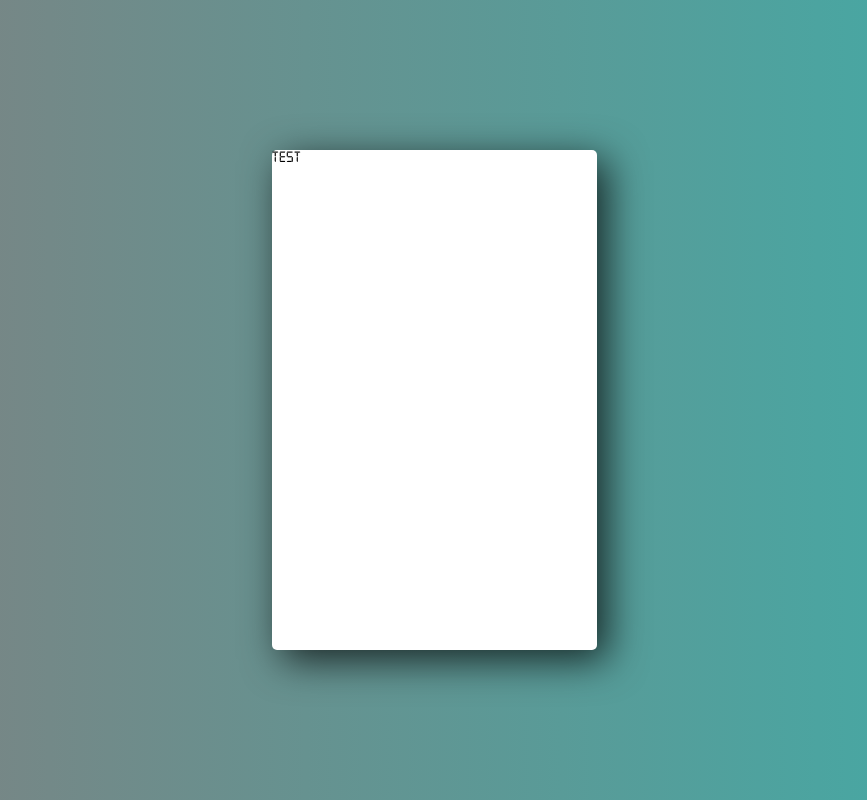
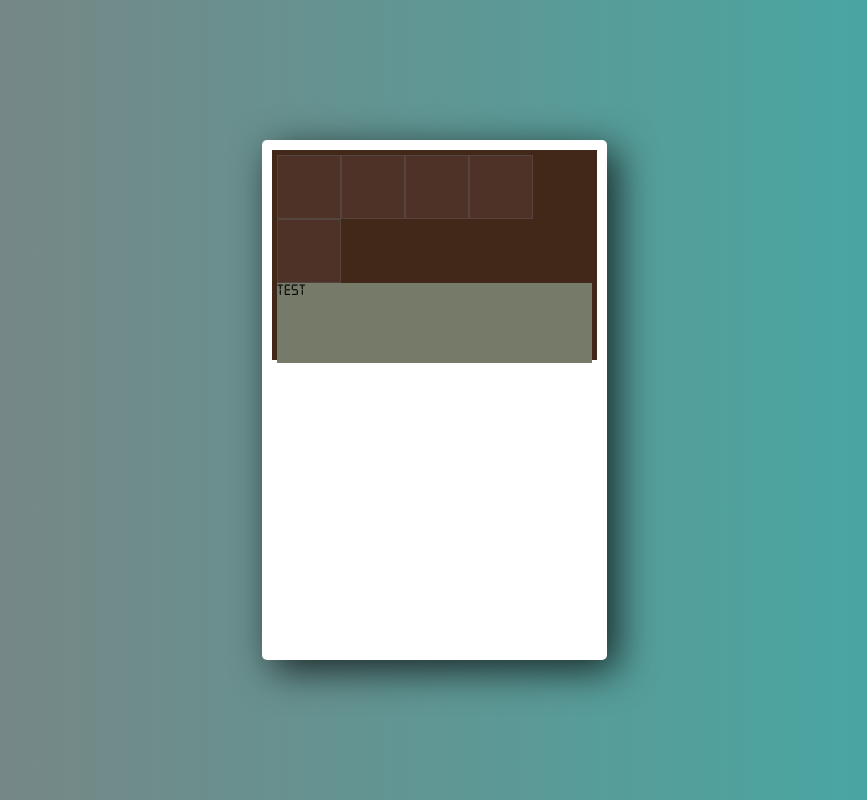
Before and after one commit to piotrbartnik/RPNcalculator, a website: page index.html in a window 1280 px wide. Shown: the whole page, without its empty margins (206-1073 px from the left). Drawn offline with Linux system fonts and the light colour scheme.

Commit message:
building visual calc

```diff
--- a/index.html
+++ b/index.html
@@ -13,7 +13,13 @@
 <body>
   <section class="main">
     <div class="container">
-      <div class="calc__body">test</div>
+      <div class="calc__body"><div class="calc__head"><div class="calc__head--solar"></div>
+      <div class="calc__head--solar"></div>
+      <div class="calc__head--solar"></div>
+      <div class="calc__head--solar"></div>
+      <div class="calc__head--solar"></div>
+      <div class="calc__head--display"><div>test</div></div>
+
     </div>
   </section>
 
--- a/src/sass/main.scss
+++ b/src/sass/main.scss
@@ -27,9 +27,26 @@ body {
     background-color: #ffffff;
     box-shadow: 10px 10px 39px 0px rgba(0,0,0,0.75);
     border-radius: 5px;
+    padding: 10px;
   }
 
   &__head {
     background-color: #422819;
+    width: 315px;
+    height: 200px;
+    padding: 5px;
+    display: flex;
+    flex-wrap: wrap;
+    &--solar {
+      background-color: #4e3227;
+      border: 0.5px solid #53443d;
+      width: 62px;
+      height: 62px;
+    }
+    &--display {
+      background-color: #767a69;
+      width: 615px;
+      height: 80px
+    }
   }
 }
```
Also changed, not shown: dist/css/main.css, src/css/main.css.
